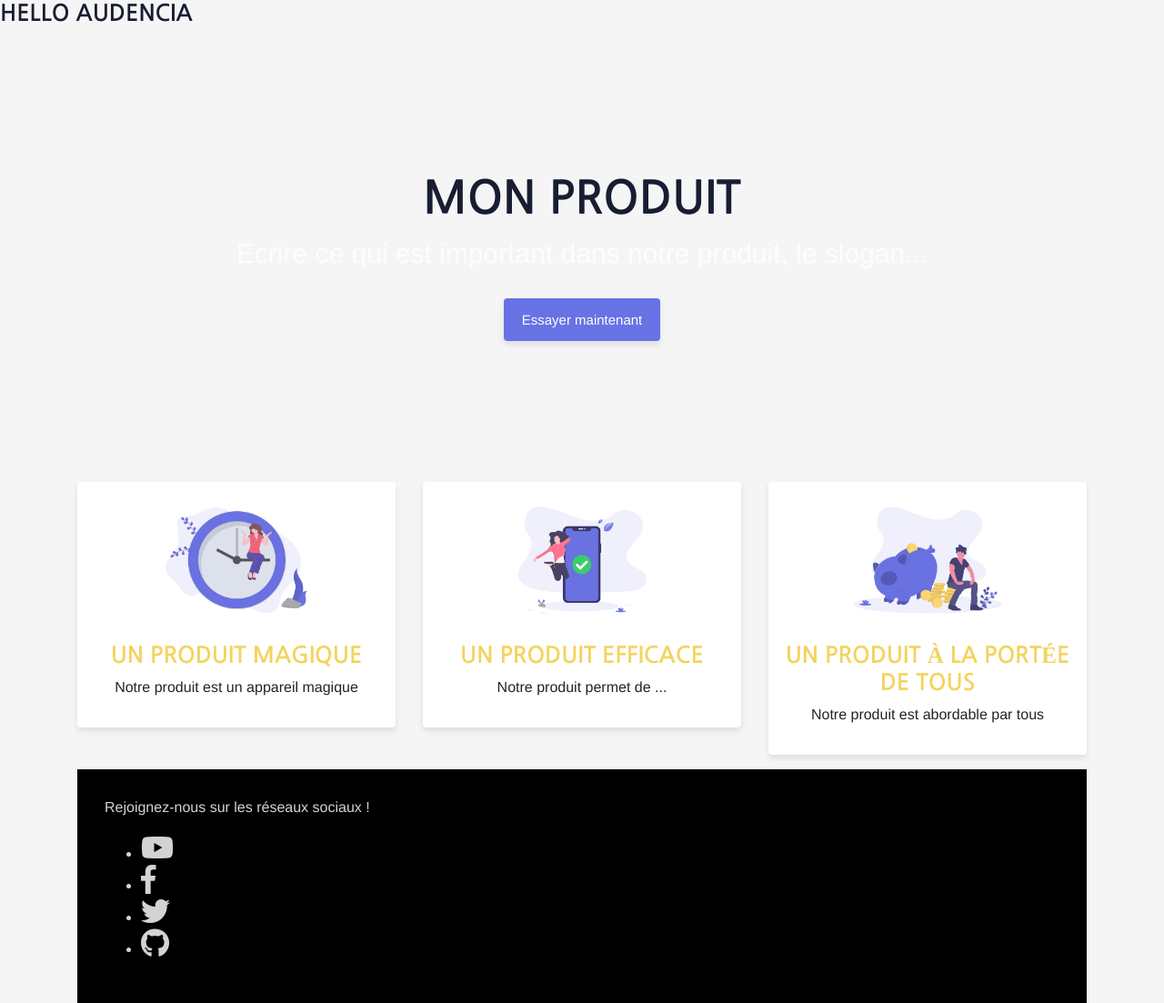
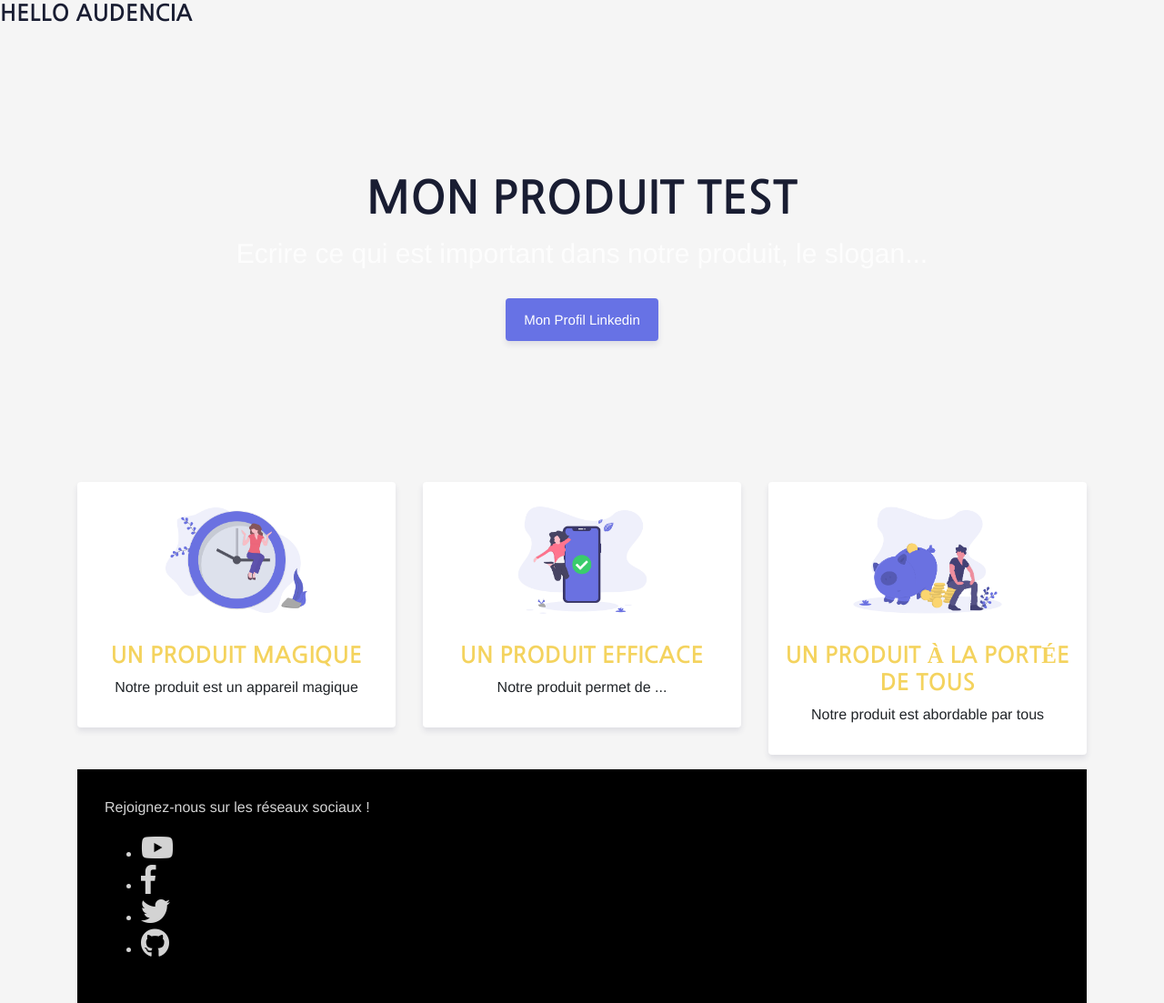
Before and after one commit to Benjaminmlr/landing3, a plain HTML site: page index.html in a window 1280 px wide. Shown: the whole page at 91% size. Drawn offline with nearby package versions, Linux system fonts and the light colour scheme.

Commit message:
Update index.html

```diff
--- a/index.html
+++ b/index.html
@@ -15,9 +15,9 @@
 
 <body>
 	<div Id="banner">
-		<h1>Mon produit</h1>
+		<h1>Mon produit test</h1>
 		<p>Ecrire ce qui est important dans notre produit, le slogan...</p>
-		<a href="http://www.lewagon.com" class="btn-blue">Essayer maintenant</a>
+		<a href="https://www.linkedin.com/in/benjamin-mollier-40743610b/" class="btn-blue">Mon Profil Linkedin</a>
 	</div>
 
 <div class="container">
```
